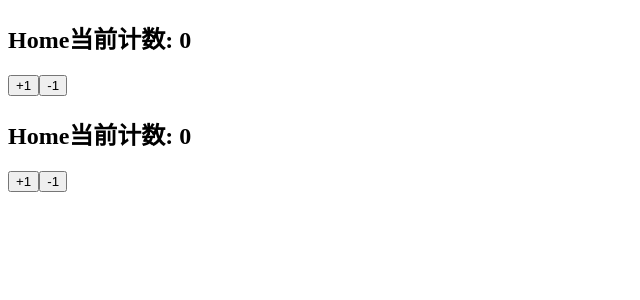
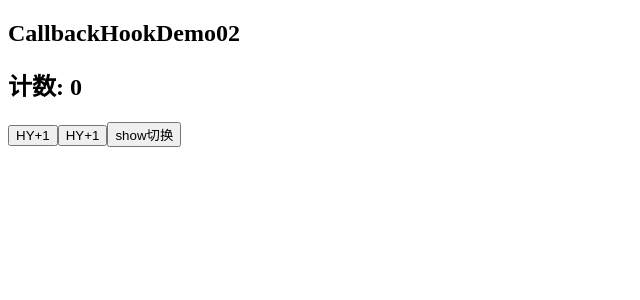
Before and after one commit to qybqyb792/React-learn, a React (Create React App) app in the folder 14_learn-hooks/: page / in a window 1280 px wide. Shown: the top 300 px of the page, without its empty margins (0-640 px from the left). Built offline with nearby package versions, Linux system fonts and the light colour scheme.

Commit message:
useCallback的使用

```diff
--- /dev/null
+++ b/14_learn-hooks/src/06_useCallback使用/01_useCallback不能进行的性能优化.js
@@ -0,0 +1,24 @@
+import React, { useCallback, useState } from 'react'
+
+export default function CallbackHookDemo01() {
+  const [count, setCount] = useState(0)
+
+  const increment1 = () => {
+    console.log('increment1')
+    setCount(count + 1)
+  }
+
+  const increment2 = useCallback(() => {
+    console.log('increment2')
+    setCount(count + 1)
+  }, [count])
+
+  return (
+    <div>
+      <h2>CallbackHookDemo01</h2>
+			<h2>计数: { count }</h2>
+      <button onClick={increment1}>+1</button>
+      <button onClick={increment2}>+1</button>
+    </div>
+  )
+}
--- /dev/null
+++ b/14_learn-hooks/src/06_useCallback使用/02_useCallback进行的性能优化.js
@@ -0,0 +1,39 @@
+import React, { useCallback, useState, memo } from 'react'
+
+const HYButton = memo((props) => {
+  console.log(props.title, "重新渲染");
+  return <button onClick={props.increment}>HY+1</button>
+})
+
+export default function CallbackHookDemo02() {
+
+  console.log("CallbackHookDemo02重新渲染");
+
+  const [count, setCount] = useState(0)
+
+  const [show, setShow] = useState(true)
+
+  const increment1 = () => {
+    console.log('increment1')
+    setCount(count + 1)
+  }
+
+  const increment2 = useCallback(() => {
+    console.log('increment2')
+    setCount(count + 1)
+  }, [count])
+
+  return (
+    <div>
+      <h2>CallbackHookDemo02</h2>
+      <h2>计数: {count}</h2>
+      {/* <button onClick={increment1}>+1</button>
+      <button onClick={increment2}>+1</button> */}
+      <HYButton title="btn1" increment1={increment1} />
+      <HYButton title="btn2" increment2={increment2} />
+
+
+      <button onClick={e => setShow(!show)} >show切换</button>
+    </div>
+  )
+}
--- a/14_learn-hooks/src/App.js
+++ b/14_learn-hooks/src/App.js
@@ -13,8 +13,11 @@ import React, { createContext, useState } from 'react'
 
 // import ContextHoookDemo from './04_useContext使用/01_useContext的使用'
 
-import Home from './05_useReducer使用/Home'
-import Profile from './05_useReducer使用/profile'
+// import Home from './05_useReducer使用/Home'
+// import Profile from './05_useReducer使用/profile'
+
+// import CallbackHookDemo01 from './06_useCallback使用/01_useCallback不能进行的性能优化'
+import CallbackHookDemo02 from './06_useCallback使用/02_useCallback进行的性能优化'
 
 export const UserContext = createContext()
 export const ThemeContext = createContext()
@@ -48,9 +51,13 @@ export default function App() {
         </ThemeContext.Provider>
       </UserContext.Provider> */}
 
-			{/* 5.useReducer */}
-			<Home/>
-			<Profile />
+      {/* 5.useReducer */}
+      {/* <Home/>
+			<Profile /> */}
+
+      {/* 6.useCallback */}
+      {/* <CallbackHookDemo01 /> */}
+      <CallbackHookDemo02 />
     </div>
   )
 }
```
Also changed, not shown: 1 other file (tests, documents, lock files or other folders).
